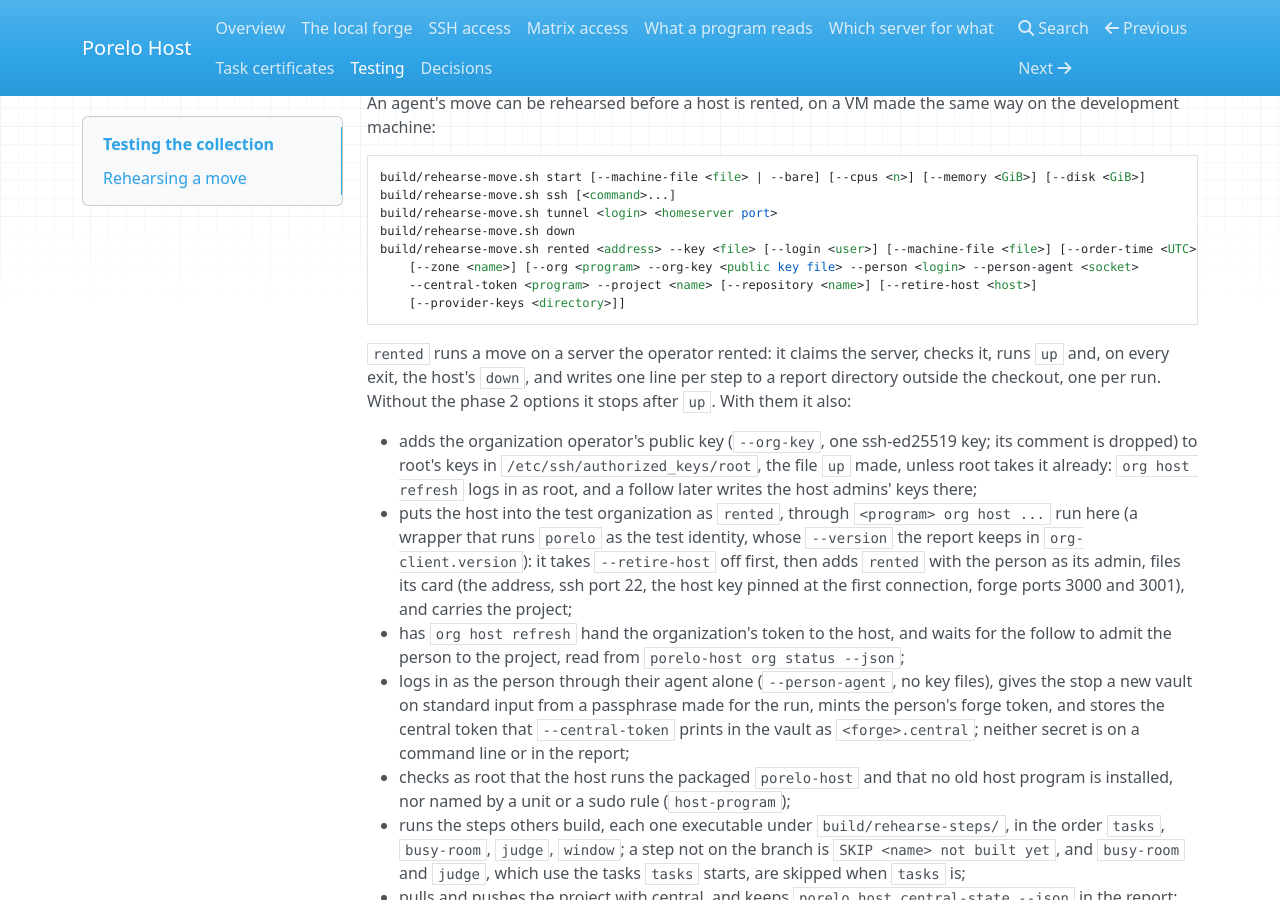
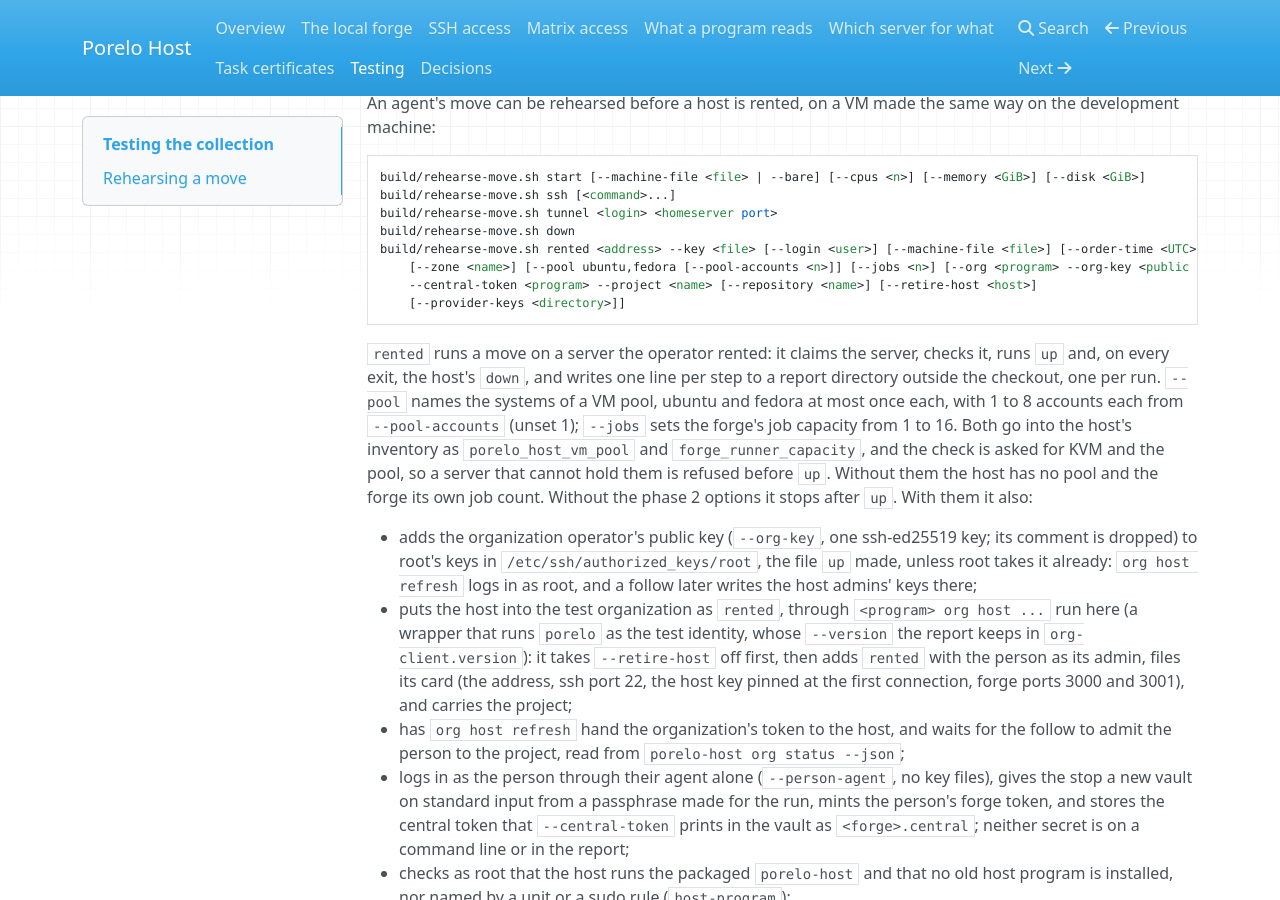
Before and after one commit to porelo-ai/porelo-host, an MkDocs documentation site: the page built from doc/testing.md, in a window 1280 px wide and 900 px high, scrolled down 2030 px. Built offline with MkDocs 1.6.1, drawn with Linux system fonts in a browser that asks for light colours; nearby versions of some CDN libraries.

Commit message:
Let the rented rehearsal turn the pool on
Assisted-by: Claude Code, claude-opus-5-5
Assisted-by: Claude Code, claude-sonnet-5-5

```diff
--- a/doc/testing.md
+++ b/doc/testing.md
@@ -85,12 +85,16 @@ An agent's move can be rehearsed before a host is rented, on a VM made the same
     build/rehearse-move.sh tunnel <login> <homeserver port>
     build/rehearse-move.sh down
     build/rehearse-move.sh rented <address> --key <file> [--login <user>] [--machine-file <file>] [--order-time <UTC>]
-        [--zone <name>] [--org <program> --org-key <public key file> --person <login> --person-agent <socket>
+        [--zone <name>] [--pool ubuntu,fedora [--pool-accounts <n>]] [--jobs <n>] [--org <program> --org-key <public key file> --person <login> --person-agent <socket>
         --central-token <program> --project <name> [--repository <name>] [--retire-host <host>]
         [--provider-keys <directory>]]
 
 `rented` runs a move on a server the operator rented: it claims the server, checks it, runs `up`
 and, on every exit, the host's `down`, and writes one line per step to a report directory outside the checkout, one per run.
+`--pool` names the systems of a VM pool, ubuntu and fedora at most once each, with 1 to 8 accounts each from
+`--pool-accounts` (unset 1); `--jobs` sets the forge's job capacity from 1 to 16. Both go into the host's inventory as
+`porelo_host_vm_pool` and `forge_runner_capacity`, and the check is asked for KVM and the pool, so a server that cannot
+hold them is refused before `up`. Without them the host has no pool and the forge its own job count.
 Without the phase 2 options it stops after `up`. With them it also:
 
 - adds the organization operator's public key (`--org-key`, one ssh-ed25519 key; its comment is dropped) to root's
```
Also changed, not shown: issues/HO178-The-Rented-Rehearsal-Turns-The-Pool-On.md (+10 -1 lines), issues/README.md (+1 -1 lines), 2 other files.
